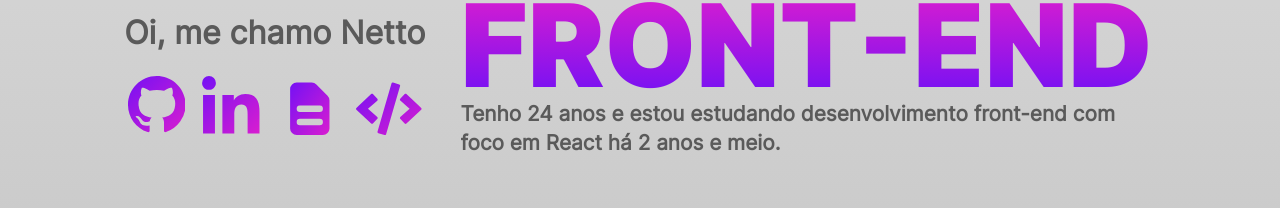
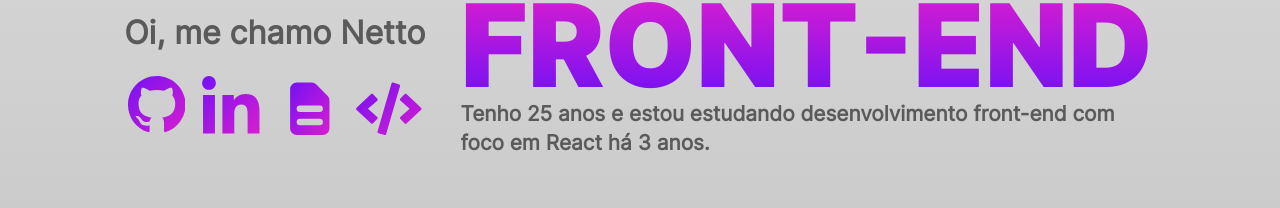
Before and after one commit to netto0/portfolio, a React (Vite) app: page / in a window 1280 px wide. Shown: the part 403-611 px from the top of the page. Built offline with nearby package versions, Linux system fonts and the light colour scheme.

Commit message:
Atualização de informações

```diff
--- a/src/components/Presentation.jsx
+++ b/src/components/Presentation.jsx
@@ -51,8 +51,8 @@ export default function Presentation({ executeScroll }) {
         </div>
         <div className={styles.summary}>
           <p>
-            Tenho 24 anos e estou estudando desenvolvimento front-end com foco
-            em React há 2 anos e meio.
+            Tenho 25 anos e estou estudando desenvolvimento front-end com foco
+            em React há 3 anos.
           </p>
         </div>
       </div>
```
